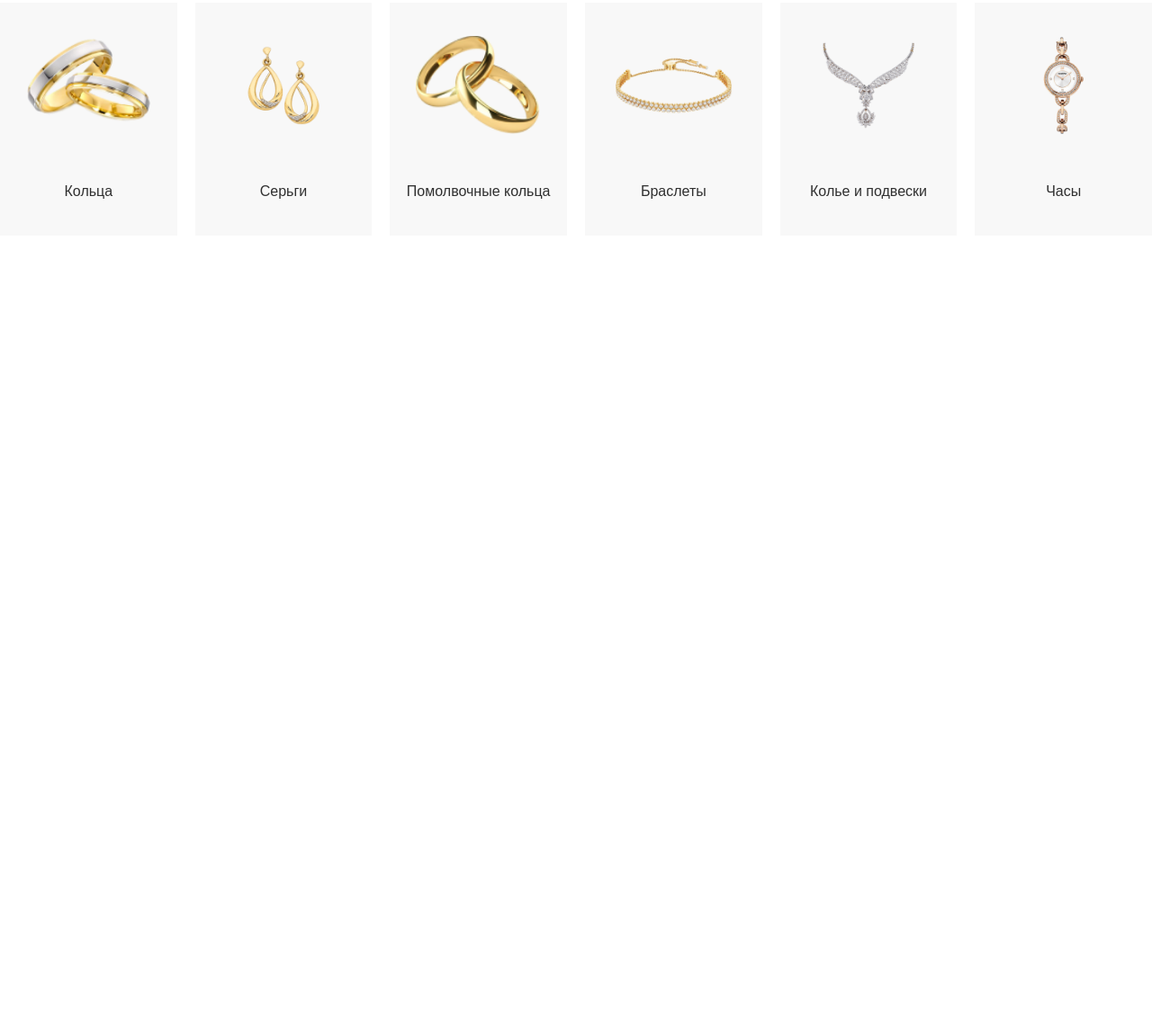
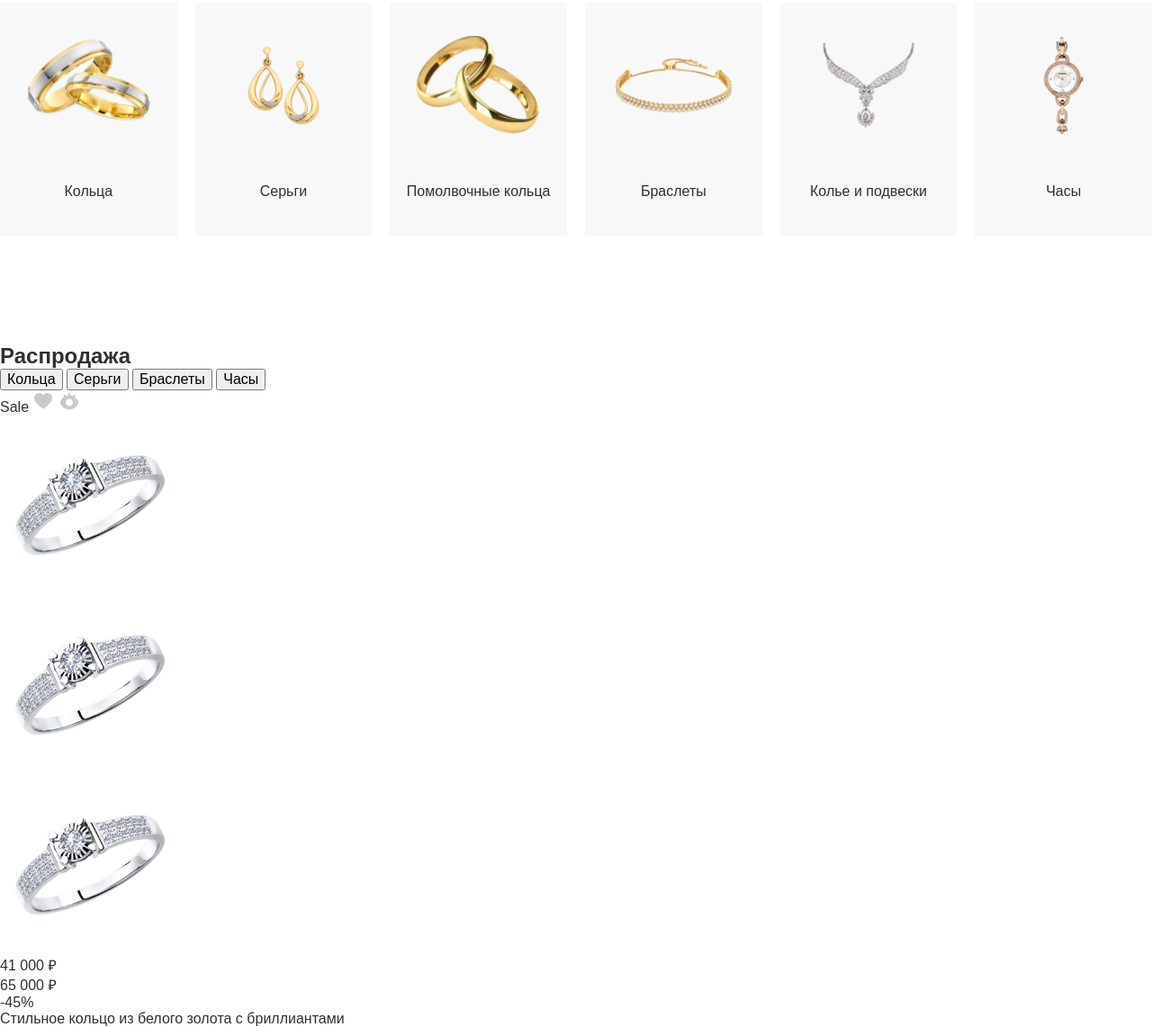
Before and after one commit to fullxhate/goldy, a website: page app/index.html in a window 1280 px wide. Shown: the part 964-2106 px from the top of the page at 90% size. Before the commit the page ends 1346 px from the top, so only its background shows below. Drawn offline with nearby package versions, Linux system fonts and the light colour scheme; files that its build step writes are made by us from their sources.

Commit message:
Add files via upload

```diff
--- a/app/index.html
+++ b/app/index.html
@@ -225,6 +225,73 @@
         </div>
     </div>
 </section>
+<section class="sale">
+  <div class="container">
+        <h2 class="sale__title">
+            Распродажа
+        </h2>
+    <div class="sale__filter">
+            <button class="sale__filter_btn">
+                Кольца
+            </button>
+            <button class="sale__filter_btn">
+                Серьги
+            </button>
+            <button class="sale__filter_btn">
+                Браслеты
+            </button>
+            <button class="sale__filter_btn">
+                Часы
+            </button>
+        </div>
+        <div class="sale__items">
+            <div class="sale__item">
+
+                <div class="sale__item-svg">
+                    <span>Sale</span>
+                    <svg width="24" height="24" viewBox="0 0 24 24" fill="none" xmlns="http://www.w3.org/2000/svg">
+                        <path d="M2 8.40001C1.99975 6.95035 2.58239 5.56146 3.61681 4.54584C4.65124 3.53022 6.05058 2.97317 7.5 3.00001C9.21732 2.99089 10.856 3.71919 12 5.00001C13.144 3.71919 14.7827 2.99089 16.5 3.00001C17.9494 2.97317 19.3488 3.53022 20.3832 4.54584C21.4176 5.56146 22.0002 6.95035 22 8.40001C22 13.756 15.621 17.8 12 21C8.387 17.773 2 13.76 2 8.40001Z"
+                              fill="#C9C9C9"/>
+                    </svg>
+                    <svg width="24" height="24" viewBox="0 0 24 24" fill="none" xmlns="http://www.w3.org/2000/svg">
+                        <path fill-rule="evenodd" clip-rule="evenodd"
+                              d="M13.0044 3.5C13.0044 2.94772 12.5567 2.5 12.0044 2.5C11.4521 2.5 11.0044 2.94772 11.0044 3.5V5.54989C10.0448 5.64609 9.12848 5.87731 8.27405 6.20772L7.4446 5.05037C7.12289 4.60146 6.49817 4.49836 6.04927 4.82007C5.60036 5.14179 5.49726 5.76651 5.81898 6.21541L6.45792 7.10695C5.92702 7.43178 5.434 7.79271 4.98539 8.17708C3.24791 9.6658 2 11.6684 2 13.5C2 15.3316 3.24791 17.3342 4.98539 18.8229C6.76222 20.3453 9.23586 21.5 12 21.5C14.7639 21.5 17.2376 20.3462 19.0145 18.8241C20.7522 17.3355 22 15.333 22 13.5C22 11.667 20.7522 9.66444 19.0145 8.17591C18.6848 7.89346 18.331 7.62368 17.9559 7.37161L18.6253 6.43759C18.947 5.98869 18.844 5.36398 18.3951 5.04225C17.9462 4.72053 17.3214 4.82362 16.9997 5.27252L16.1918 6.39975C15.2102 5.96793 14.1376 5.66528 13.0044 5.55075V3.5ZM12 9.5C9.79086 9.5 8 11.2909 8 13.5C8 15.7091 9.79086 17.5 12 17.5C14.2091 17.5 16 15.7091 16 13.5C16 11.2909 14.2091 9.5 12 9.5Z"
+                              fill="#C9C9C9"/>
+                    </svg>
+
+
+                </div>
+                <div class="sale-wrapper">
+                    <div class="-wrapper">
+                        <div class="slide">
+                            <img class="sale__item-img" src="images/items/1.png" alt="изображения товара">
+                        </div>
+                        <div class="slid">
+                            <img class="sale__item-img" src="images/items/1.png" alt="изображения товара">
+                        </div>
+                        <div class="slide">
+                            <img class="sale__item-img" src="images/items/1.png" alt="изображения товара">
+                        </div>
+                    </div>
+                </div>
+                <div class="sale__price">
+                  <p class="sale__price-before">41 000 ₽</p>
+                  <p class="sale__price-after">65 000 ₽</p>
+                  <span>-45%</span>
+              </div>
+                <p class="sale__item-subtitle">
+                Стильное кольцо из белого золота c бриллиантами
+            </p>
+            </div>
+
+
+
+
+  </div>
+
+  </div>
+    </div>
+</section>
 
 <script src="js/main.min.js"></script>
 </body>
```
